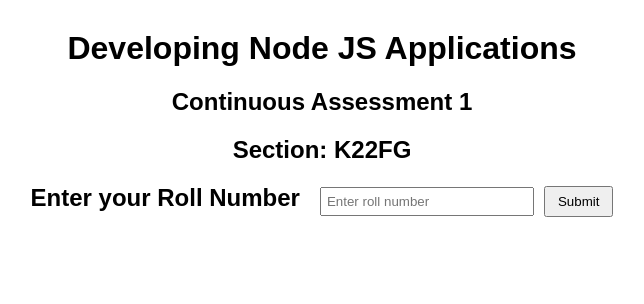
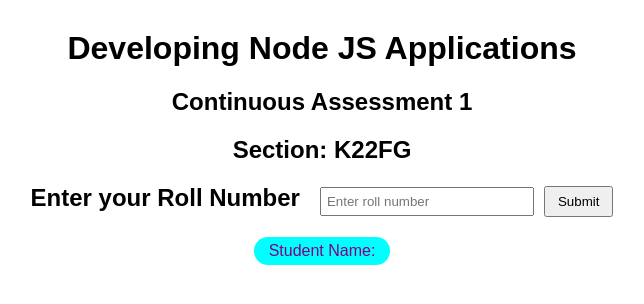
Before and after one commit to jiteshbhatia9302/Examination, a Next.js app: page / in a window 1280 px wide. Shown: the top 304 px of the page, without its empty margins (318-962 px from the left). Built offline with nearby package versions, Linux system fonts and the light colour scheme.

Commit message:
Update index.js

```diff
--- a/pages/index.js
+++ b/pages/index.js
@@ -102,9 +102,25 @@
       </form>
 
             </span>
-{studentName && (
-        <h3 style={{ marginBottom: "10px" }}>Student Name: {studentName}</h3>
-      )}
+
+<div style={{ textAlign: "center", marginBottom: "10px" }}>
+  <span
+    style={{
+      color: "purple",
+      backgroundColor: "cyan",
+      borderRadius: "20px",
+      padding: "5px 15px",
+      display: "inline-block"
+    }}
+  >
+    Student Name: {studentName}
+  </span>
+</div>
+
+
+
+
+
       {content && (
         <div style={{
           marginTop: "20px",
```
